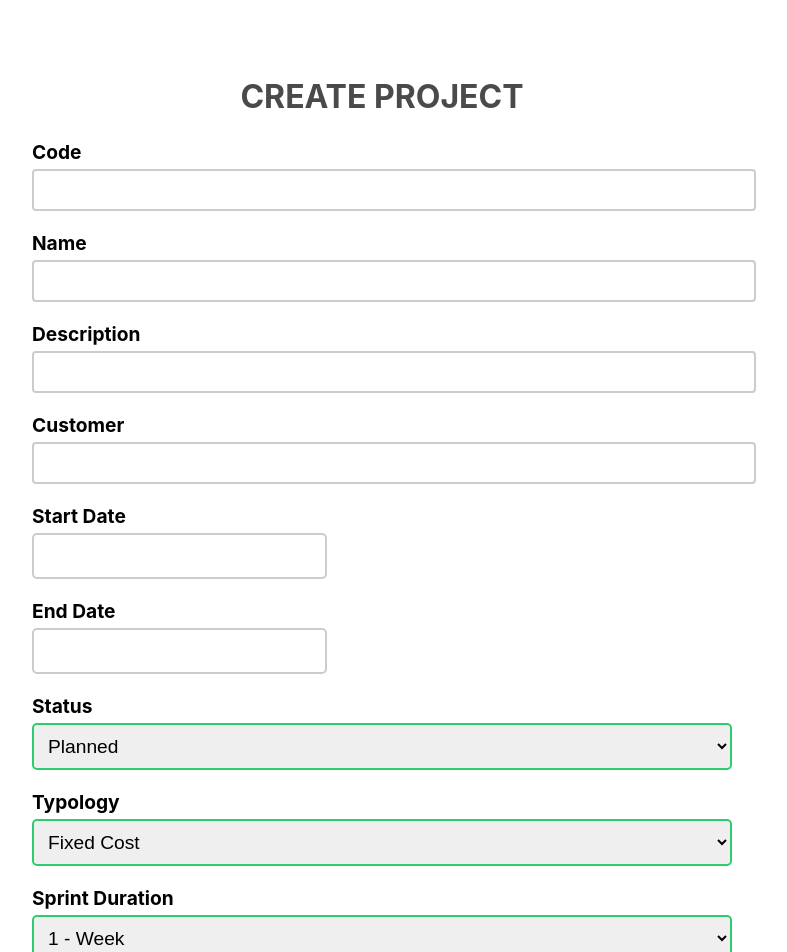
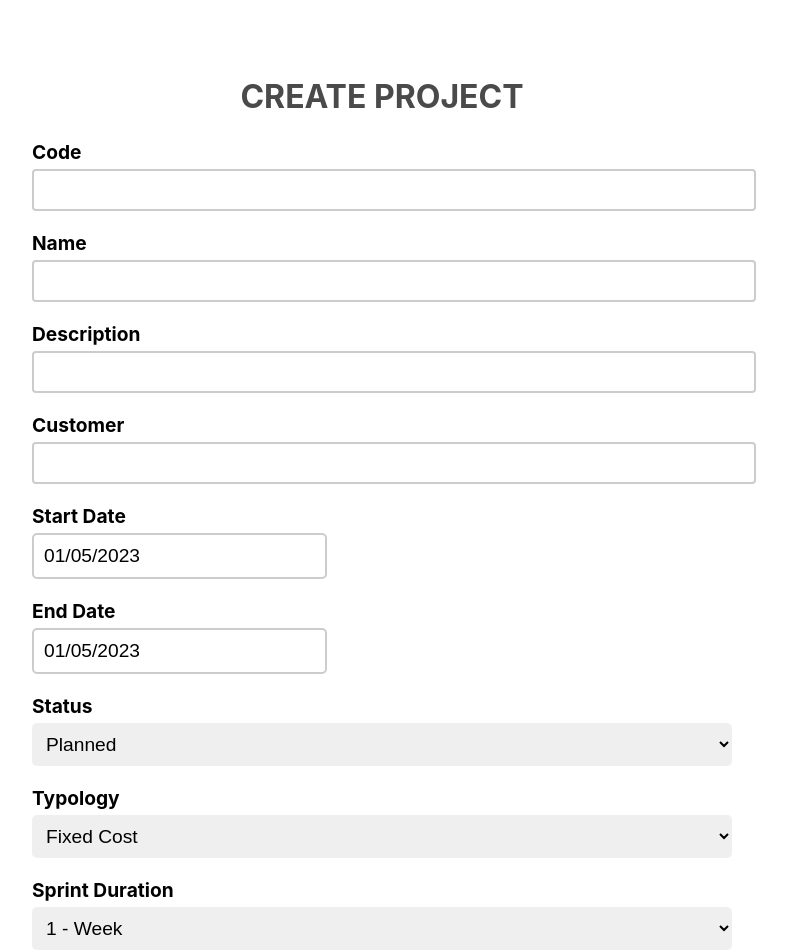
Before and after one commit to ivo-menezes/project_g3, a React (Create React App) app in the folder ui/: page /createProject in a window 1280 px wide. Shown: the top 952 px of the page, without its empty margins (258-1045 px from the left). Built offline with nearby package versions, Linux system fonts and the light colour scheme.

Commit message:
US023: Implementation: make created project be added to project list in context (addresses #67)

```diff
--- a/ui/src/components/date.js
+++ b/ui/src/components/date.js
@@ -1,26 +1,16 @@
 import React from "react";
 import DatePicker from 'react-datepicker';
-import {setEndDate, setStartDate} from "../context/Actions";
 import 'react-datepicker/dist/react-datepicker.css';
 
-const Date = ({label, dispatch, mandatory, selectedDate, dateFormat}) => {
+const Date = ({label, mandatory, selectedDate, dateFormat, onChange}) => {
 
-    const handleDateChange = (date) => {
-        if (label === 'Start Date') {
-            const action = setStartDate(date)
-            dispatch(action);
-        } else {
-            const action = setEndDate(date)
-            dispatch(action);
-        }
-    };
     return (
         <div>
             <label>{label}</label>
             <DatePicker
                 required={mandatory}
                 selected={selectedDate}
-                onChange={handleDateChange}
+                onChange={onChange}
                 dateFormat={dateFormat}
             />
         </div>
--- a/ui/src/components/dropDownList.js
+++ b/ui/src/components/dropDownList.js
@@ -1,17 +1,11 @@
 import React from "react";
-import {changeText} from "../context/Actions";
 
-const DropDownList = ({label, mandatory, dispatch, value, items}) => {
-
-    const whenTyped = (event) => {
-        const action = changeText(event.target.value);
-        dispatch(action);
-    }
+const DropDownList = ({name, label, mandatory, value, items, onChange}) => {
 
     return (
         <div>
             <label>{label}</label>
-            <select onChange={whenTyped} required={mandatory} value={value}>
+            <select name={name} onChange={onChange} required={mandatory} value={value}>
                 {items.map((item) => {
                     return <option key={item}>{item}</option>;
                 })}
--- a/ui/src/components/textField.js
+++ b/ui/src/components/textField.js
@@ -1,11 +1,4 @@
-import {changeText} from "../context/Actions";
-
-const TextField = ({label, value, mandatory, placeholder, dispatch, className, readOnly }) => {
-
-    const whenTyped =(event)=>{
-        const action = changeText(event.target.value);
-        dispatch(action);
-    }
+const TextField = ({label, value, mandatory, placeholder, dispatch, className, readOnly, whenTyped , name}) => {
 
     return (
         <div className={className}>
@@ -19,6 +12,7 @@ const TextField = ({label, value, mandatory, placeholder, dispatch, className, r
                    required={mandatory}
                    placeholder={placeholder}
                    readOnly={readOnly}
+                   name={name}
             />
         </div>
     )
--- a/ui/src/context/Actions.js
+++ b/ui/src/context/Actions.js
@@ -22,11 +22,13 @@ export const addUserStory = (dispatch, userStory) => {
     })
 };
 
-export const addProject = (project) => {
-    return {
-        type: ADD_PROJECT,
-        payload: project,
-    }
+export const addProject = (dispatch, project) => {
+    dispatch(
+        {
+            type: ADD_PROJECT,
+            payload: project,
+        }
+    )
 }
 
 export const setStartDate = (startDate) => {
--- a/ui/src/context/Reducer.js
+++ b/ui/src/context/Reducer.js
@@ -5,7 +5,6 @@ import {SET_START_DATE} from "./Actions";
 import {SET_END_DATE} from "./Actions";
 
 const reducer = (state, action) => {
-    debugger
     switch (action.type) {
 
         case CHANGE_TEXT:
@@ -21,6 +20,7 @@ const reducer = (state, action) => {
         case ADD_PROJECT:
             return {
                 ...state,
+                //projectList: action.payload
                 projectList: [...state.projectList, action.payload],
             };
         case SET_START_DATE:
--- a/ui/src/pages/createProject.js
+++ b/ui/src/pages/createProject.js
@@ -1,28 +1,58 @@
 import TextField from "../components/textField";
 import AppContext from "../context/AppContext";
-import React, {useContext} from "react";
+import React, {useContext, useState} from "react";
 import Header from "../components/header";
 import Button from "../components/button";
-import {Link} from "react-router-dom";
+import {Link, useNavigate} from "react-router-dom";
 import {addProject} from "../context/Actions";
 import DropDownList from "../components/dropDownList";
-import Date from "../components/date";
+import PickDate from "../components/date";
 
 const CreateProject = () => {
-    const {state, dispatch} = useContext(AppContext);
-    const {
-        code,
-        name,
-        description,
-        customer,
-        startDate,
-        endDate,
-        budget,
-        selectedStatus,
-        selectedTypology,
-        selectedSprintDuration,
-        NumberOfPlannedSprints
-    } = state;
+
+    const navigate = useNavigate();
+
+    // getting the global state to which the new project will be submitted
+    const {globalState, dispatch} = useContext(AppContext);
+
+    // using local state to save user input before submitting
+    const emptyProject = {
+        id : '',
+        title : '',
+        description : '',
+        customer : '',
+        startDate : new Date(),
+        endDate : new Date(),
+        budget : '',
+        selectedStatus : '',
+        selectedTypology : '',
+        selectedSprintDuration : '',
+        numberOfPlannedSprints : ''
+    }
+    const [project, changeProject] = useState(emptyProject);
+
+    const handleChange = (event) => {
+        const name = event.target.name;
+        const value = event.target.value;
+        changeProject((project) => {
+            return {...project, [name] : value}
+        })
+    }
+
+    const handleStartDateChange = (newDate, event) => {
+        event.target = {type:"text", value:newDate, name:'startDate'}
+        handleChange(event)
+    }
+
+    const handleEndDateChange = (newDate, event) => {
+        event.target = {type:"text", value:newDate, name:'endDate'}
+        handleChange(event)
+    }
+
+    const handleSubmission = () => {
+        addProject(dispatch, project)
+        navigate('/listProjects')
+    }
 
     const status = [
         "Planned ",
@@ -46,120 +76,105 @@ const CreateProject = () => {
         '4 - Weeks',
     ]
 
-    const save = () => {
-        const project = {
-            code,
-            name,
-            description,
-            customer,
-            startDate,
-            endDate,
-            budget,
-            selectedStatus,
-            selectedTypology,
-            selectedSprintDuration
-        }
 
-        const action = addProject(project);
-        dispatch(action);
-        alert('Project Created')
-    };
     return (
         <section className='form-create-project'>
             <Header className='header-create-project' text="CREATE PROJECT"/>
-            <form onSubmit={save}>
+            <form onSubmit={handleSubmission}>
 
                 <TextField className="textField"
                            mandatory={true}
                            label='Code'
-                           dispatch={dispatch}
-                           value={code}
+                           name={'id'}
+                           whenTyped={handleChange}
                 />
 
                 <TextField className="textField"
                            mandatory={true}
                            label='Name'
-                           dispatch={dispatch}
-                           value={name}
+                           name={'title'}
+                           whenTyped={handleChange}
                 />
 
                 <TextField className="textField"
-                           mandatory={true}
+                           mandatory={false}
                            label='Description'
-                           dispatch={dispatch}
-                           value={description}
+                           name={'description'}
+                           whenTyped={handleChange}
                 />
 
                 <TextField className="textField"
-                           mandatory={true}
+                           mandatory={false}
                            label='Customer'
-                           dispatch={dispatch}
-                           value={customer}
+                           name={'customer'}
+                           whenTyped={handleChange}
                 />
 
                 <div className="date">
-                    <Date
-                        mandatory={true}
-                        dispatch={dispatch}
-                        selectedDate={startDate}
+                    <PickDate
+                        mandatory={false}
                         dateFormat="dd/MM/yyyy"
                         label='Start Date'
+                        name={'startDate'}
+                        selectedDate={project.startDate}
+                        onChange={handleStartDateChange}
                     />
                 </div>
 
                 <div className="date">
-                    <Date
+                    <PickDate
                         mandatory={false}
-                        dispatch={dispatch}
-                        selectedDate={endDate}
                         dateFormat="dd/MM/yyyy"
                         label='End Date'
+                        name={'endDate'}
+                        selectedDate={project.endDate}
+                        onChange={handleEndDateChange}
                     />
                 </div>
 
                 <div className="dropDownList">
                     <DropDownList
-                        mandatory={true}
+                        mandatory={false}
                         label='Status'
-                        dispatch={dispatch}
+                        name={'status'}
                         items={status}
-                        value={selectedStatus}
+                        onChange={handleChange}
                     />
                 </div>
 
                 <div className="dropDownList">
                     <DropDownList
-                        mandatory={true}
+                        mandatory={false}
                         label='Typology'
-                        dispatch={dispatch}
+                        name={'typology'}
                         items={typology}
-                        value={selectedTypology}
+                        onChange={handleChange}
                     />
                 </div>
 
                 <div className="dropDownList">
                     <DropDownList
-                        mandatory={true}
+                        mandatory={false}
                         label='Sprint Duration'
-                        dispatch={dispatch}
+                        name={'sprintDuration'}
                         items={sprintDuration}
-                        value={selectedSprintDuration}
+                        onChange={handleChange}
                     />
                 </div>
 
 
                 <TextField className="textField"
-                           mandatory={true}
+                           mandatory={false}
                            label='Number Of Planned Sprints'
-                           dispatch={dispatch}
-                           value={NumberOfPlannedSprints}
+                           name={'numberOfPlannedSprints'}
+                           whenTyped={handleChange}
                 />
 
                 <TextField className="textField"
-                           mandatory={true}
+                           mandatory={false}
                            label='Budget'
-                           dispatch={dispatch}
-                           value={budget}
+                           name={'budget'}
+                           whenTyped={handleChange}
                 />
                 <Button className='button-form-createProject-save' name="Save"/>
                 <Link to="/listProjects">
--- a/ui/src/pages/listProjects.js
+++ b/ui/src/pages/listProjects.js
@@ -12,18 +12,17 @@ const headers = [
 ];
 
 const ListProjects = () => {
+    const { state } = useContext(AppContext)
+    const { projectList } = state;
 
     const navigate = useNavigate();
-    const { state } = useContext(AppContext);
-
-    const project = state.projectList;
 
     const handleRowClick = (id) => {
         console.log("Clicked row with ID:", id);
         navigate(`/viewProject/${id}`);
     };
 
-    const projects = project.map((project) => ({
+    const projects = projectList.map((project) => ({
         id: project.id,
         title: project.title,
         view: (
```
